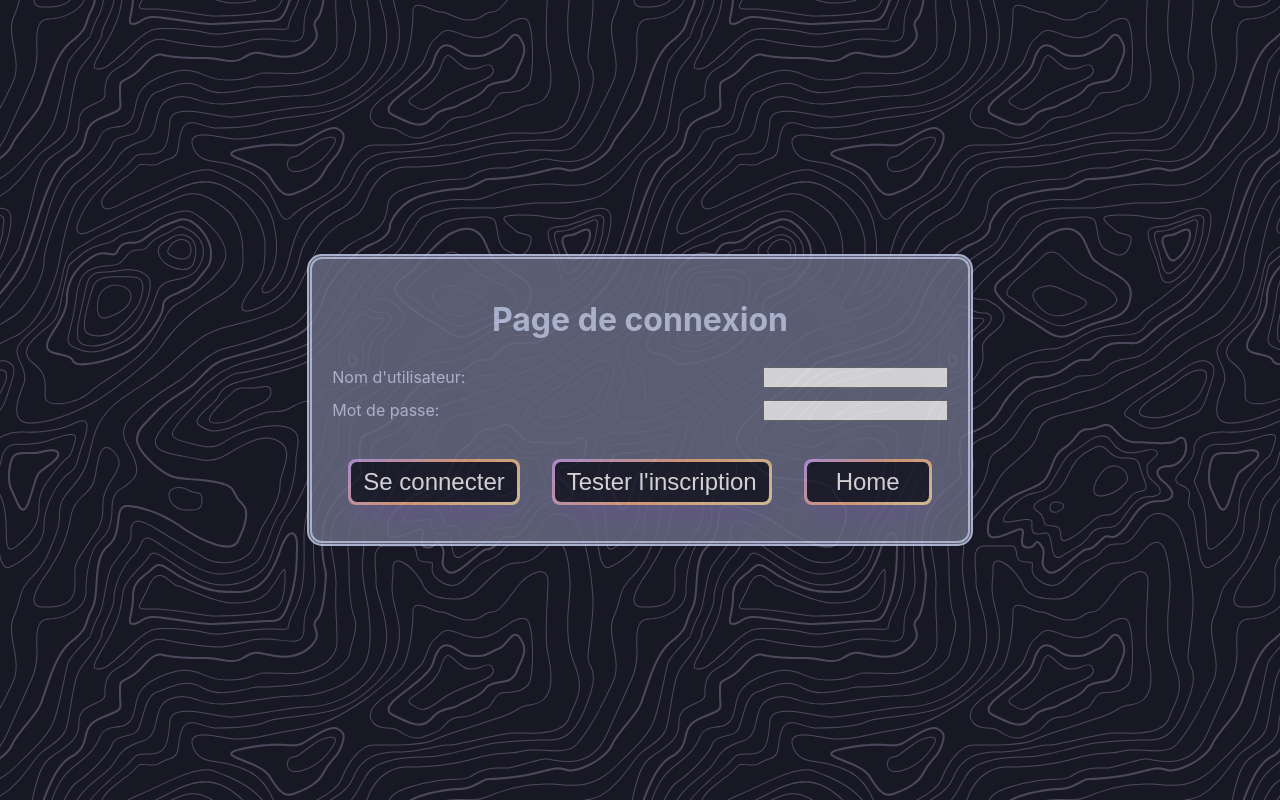
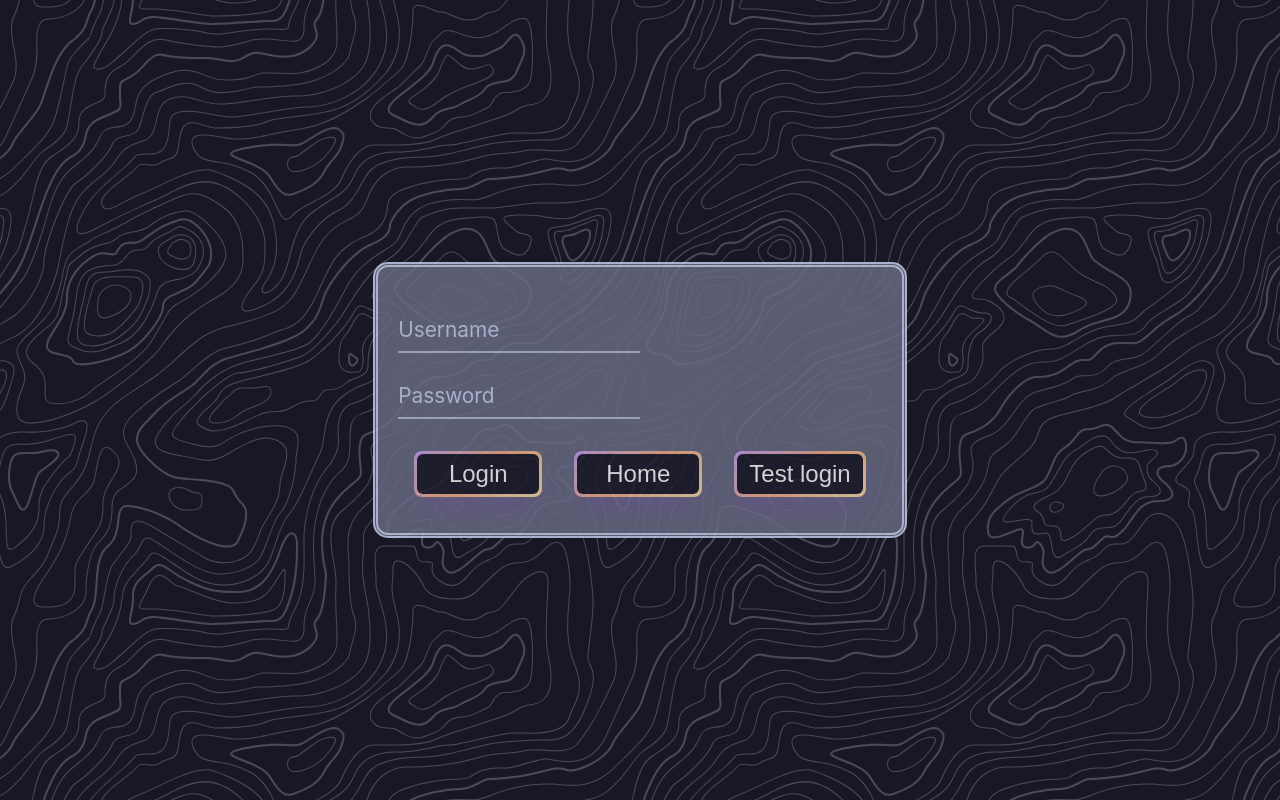
Before and after one commit to RicardMatteo/Appli-Web, a React (Create React App) app in the folder ade-en-mieux/: page /login in a window 1280 px wide. Built offline with nearby package versions, Linux system fonts and the light colour scheme.

Commit message:
login cleean !

```diff
--- a/ade-en-mieux/src/routes/login/login.scss
+++ b/ade-en-mieux/src/routes/login/login.scss
@@ -2,6 +2,7 @@
 @import url("/src/style/background.scss");
 @import url("/src/style/button.scss");
 @import url("/src/style/container.scss");
+@import url("/src/style/form.scss");
 
 .errorMsg {
     color: var(--red);
--- a/ade-en-mieux/src/routes/login/login.tsx
+++ b/ade-en-mieux/src/routes/login/login.tsx
@@ -1,7 +1,8 @@
 import { useNavigate } from "react-router-dom";
-import { Formik, Form, Field, ErrorMessage } from "formik";
+import { useFormik } from "formik";
+import { invokePost } from "../../include/requests";
+import * as yup from "yup";
 import CryptoJS from "crypto-js";
-import { invokePost } from "../../include/requests";
 import "./login.scss";
 import Cookies from "js-cookie";
 
@@ -22,6 +23,133 @@ const sanitize_username_input = (value: string) => {
   return sanitizedValue;
 };
 
+const validationSchema = yup.object({
+  username: yup
+    .string()
+    .required("Username is required")
+    .matches(
+      /^[a-z0-9]+$/,
+      "Username should contain only lowercase letters and numbers"
+    ),
+  password: yup
+    .string()
+    .min(1, "Password should be of minimum 1 characters length")
+    .required("Password is required"),
+});
+
+const Login = () => {
+  const navigate = useNavigate();
+
+  const formik = useFormik({
+    initialValues: {
+      username: "",
+      password: "",
+    },
+    validationSchema: validationSchema,
+    onSubmit: (values) => {
+      const username = sanitize_username_input(values.username);
+      const password = hashPassword(values.password);
+      console.log(
+        "Submitted values - username : ",
+        username,
+        " - password : ",
+        password
+      );
+
+      invokePost(
+        "login",
+        {
+          username: username,
+          hashedPassword: password,
+        },
+        "User logged in",
+        "pb with login"
+      )
+        .then((response: Response) => {
+          const authToken = response.headers.get("authtoken");
+          if (authToken === null) {
+            console.error("AuthToken is null");
+            return;
+          }
+          console.log("AuthToken : ", authToken);
+          Cookies.set("authToken", authToken, { expires: 365 });
+        })
+        .catch((error: Error) => {
+          // Handle the error here (ALED)
+        });
+    },
+  });
+  return (
+    <>
+      <HeroPattern pttrn={"topography-pattern"}>
+        <div></div>
+      </HeroPattern>
+      <div className="container">
+        <form onSubmit={formik.handleSubmit}>
+          <div className="form__group field">
+            <input
+              className="form__field"
+              type="text"
+              placeholder="Username"
+              name="username"
+              id="username"
+              value={formik.values.username}
+              onChange={formik.handleChange}
+              onBlur={formik.handleBlur}
+              required
+            />
+            <label htmlFor="username" className="form__label">
+              Username
+            </label>
+            {formik.touched.username && formik.errors.username ? (
+              <div className="errorMsg">{formik.errors.username}</div>
+            ) : null}
+          </div>
+          <div className="form__group field">
+            <input
+              className="form__field"
+              type="password"
+              placeholder="Password"
+              name="password"
+              id="password"
+              value={formik.values.password}
+              onChange={formik.handleChange}
+              onBlur={formik.handleBlur}
+              required
+            />
+            <label htmlFor="password" className="form__label">
+              Password
+            </label>
+          </div>
+          <div className="button-container">
+            <div className="padding">
+              <button type="submit" className="button-64">
+                <span className="text">Login</span>
+              </button>
+            </div>
+            <div className="padding">
+              <button className="button-64" onClick={() => navigate("/")}>
+                <span className="text">Home</span>
+              </button>
+            </div>
+            <div className="padding">
+              <button
+                className="button-64"
+                onClick={() => navigate("/login/test")}
+              >
+                <span className="text">Test login</span>
+              </button>
+            </div>
+          </div>
+        </form>
+      </div>
+    </>
+  );
+};
+
+export default Login;
+
+/*
 function Login() {
   const navigate = useNavigate();
 
@@ -142,3 +270,4 @@ function Login() {
 }
 
 export default Login;
+*/
```
